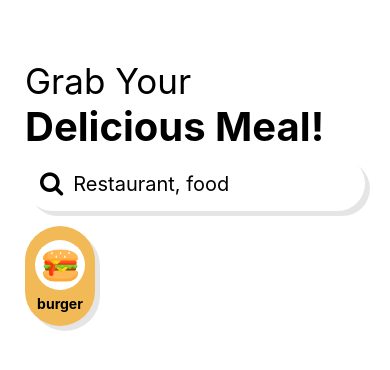
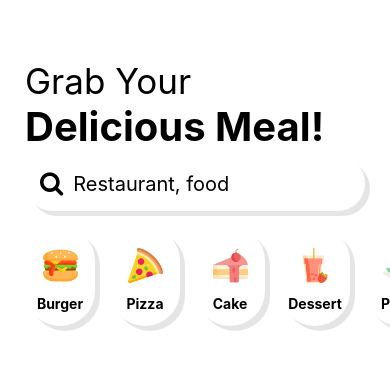
Before and after one commit to adaji025/restaurant-search-mobile, a React Native app: screen / in a window 390 px wide. Shown: the top 370 px of the page. Built offline with nearby package versions, Linux system fonts and the light colour scheme.

Commit message:
implemented Flatlist react-native component

```diff
--- a/App.js
+++ b/App.js
@@ -1,23 +1,58 @@
-import { StatusBar } from 'expo-status-bar';
-import { StyleSheet, View } from 'react-native';
-import CategoryItem from './src/components/CategoryItem';
-import Header from './src/components/Header'
-import SearchBar from './src/components/SearchBar';
+import { StatusBar } from "expo-status-bar";
+import { StyleSheet, View, FlatList } from "react-native";
+import CategoryItem from "./src/components/CategoryItem";
+import Header from "./src/components/Header";
+import SearchBar from "./src/components/SearchBar";
 
 export default function App() {
+  const commonCartegory = [
+    {
+      name: "burger",
+      imageUrl: require("./src/assets/images/burger.png"),
+    },
+    {
+      name: "pizza",
+      imageUrl: require("./src/assets/images/pizza.png"),
+    },
+    {
+      name: "cake",
+      imageUrl: require("./src/assets/images/cake.png"),
+    },
+    {
+      name: "dessert",
+      imageUrl: require("./src/assets/images/smoothies.png"),
+    },
+    {
+      name: "pasta",
+      imageUrl: require("./src/assets/images/pasta.png"),
+    },
+    {
+      name: "steak",
+      imageUrl: require("./src/assets/images/steak.png")
+    },
+  ];
   return (
     <View style={styles.container}>
       <Header />
       <SearchBar />
-      <CategoryItem name='burger' imageUrl={require("./src/assets/images/burger.png")} />
+      <FlatList
+        data={commonCartegory}
+        renderItem={({ item, index }) => (
+          <CategoryItem
+            name={item.name}
+            imageUrl={item.imageUrl}
+            index={index}
+          />
+        )}
+        horizontal
+        showsHorizontalScrollIndicator={false}
+        keyExtractor={item => item.name}
+      />
       <StatusBar style="auto" />
     </View>
   );
 }
 
 const styles = StyleSheet.create({
-  container: {
-
-
-  },
+  container: {},
 });
--- a/src/components/CategoryItem.js
+++ b/src/components/CategoryItem.js
@@ -1,9 +1,9 @@
 import { View, StyleSheet, Text, Image } from "react-native";
 import { elevation } from "../common/styles";
 
-const CategoryItem = ({name, imageUrl}) => {
+const CategoryItem = ({name, imageUrl, index}) => {
   return (
-    <View style={[styles.container, styles.elevation]}>
+    <View style={[styles.container, styles.elevation, index === 0 ? {marginLeft: 25} : {marginLeft: 15}]}>
       <View style={styles.imageContainer}>
         <Image
           source={imageUrl}
@@ -19,9 +19,8 @@
   container: {
     width: 70,
     height: 100,
-    backgroundColor: "rgb(241,186, 87)",
+    backgroundColor: "white",
     borderRadius: 40,
-    marginHorizontal: 25,
     marginVertical: 15,
     alignItems: "center",
     justifyContent: "center",
@@ -38,7 +37,8 @@
     marginBottom: 5
   },
   itemName: {
-    fontWeight: 700
+    fontWeight: 700,
+    textTransform: 'capitalize'
   }
 });
 export default CategoryItem;
```
